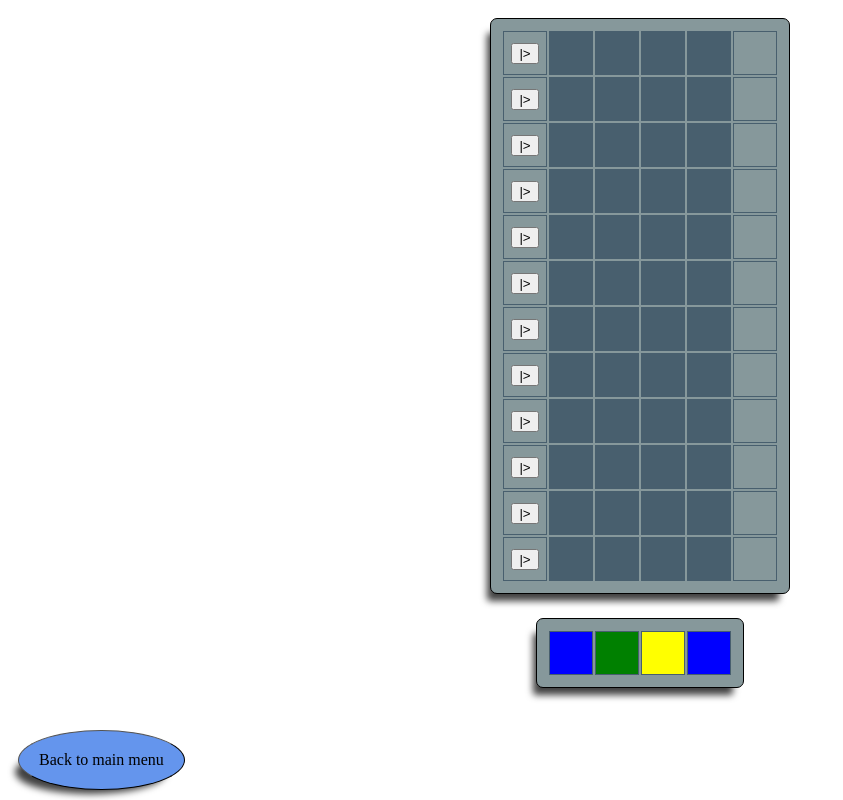
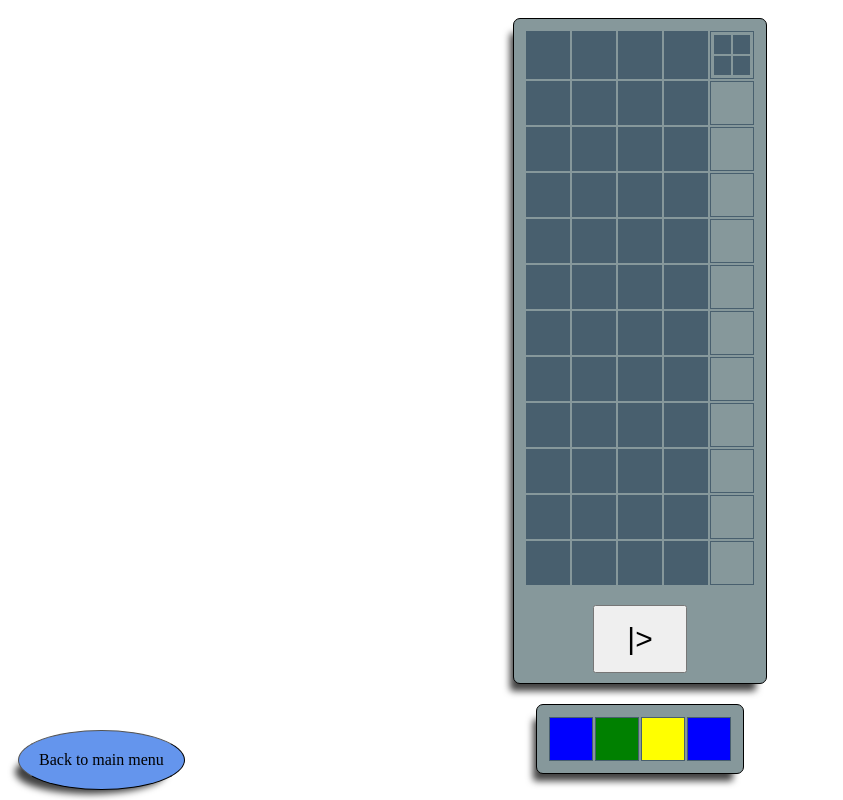
Before and after one commit to esztermazi/gitEgylet, a Flask app: page /game in a window 1280 px wide. Shown: the whole page, without its empty margins (0-843 px from the left). Run offline with Flask 2, Linux system fonts and the light colour scheme.

Commit message:
Implement guessing with key pags on first row

```diff
--- a/static/css/style.css
+++ b/static/css/style.css
@@ -152,6 +152,34 @@ td {
 }
 
 
+.opinion {
+    width: 15px;
+    height: 15px;
+}
+
+
+.empty-opinion{
+    background-color: #485F6E;
+}
+
+
+.white-opinion{
+    background-color: white;
+}
+
+
+.black-opinion{
+    background-color: black;
+}
+
+
+button{
+    text-align: center;
+    padding: 15px 32px;
+    font-size: 30px;
+}
+
+
 footer {
     position:absolute;
     bottom:0;
--- a/static/js/main.js
+++ b/static/js/main.js
@@ -1,14 +1,46 @@
 function generateGoal(){
-    let goalCells = document.getElementsByClassName('goal-cell')
-    let colours = ["red", "blue", "yellow", "orange", "green", "violet"]
-    for (goalCell of goalCells) {
-        goalCell.classList.add(colours[Math.floor(Math.random() * 6)]);
+    let goalCells = document.getElementsByClassName('goal-cell');
+    let colours = ["red", "blue", "yellow", "orange", "green", "violet"];
+    for (goalCell of goalCells){
+        let randomColour = colours[Math.floor(Math.random() * 6)];
+        goalCell.classList.add(randomColour);
+        goalCell.dataset.goalValue=randomColour;
     }
 }
 
 
 function guessRow(event) {
-    console.log("play pressed");
+    let guessGoals = document.getElementsByClassName('goal-cell');
+    let guessRows = document.getElementsByClassName('guess-row');
+    let guessOpinions = document.getElementsByClassName('opinion');
+    for (guessRow of guessRows){
+        let guessCells = guessRow.getElementsByClassName('guess-cell');
+        for (let index=0; index < guessCells.length;index++) {
+            let currentColour = guessCells[index].dataset.colourValue;
+            let goalColour = guessGoals[index].dataset.goalValue;
+            let currentOpinion = guessOpinions[index];
+            if(currentColour === goalColour){
+                currentOpinion.classList.remove("empty-opinion");
+                currentOpinion.classList.add("black-opinion");
+                guessGoals[parseInt(index)].classList.add("used");
+            }
+        }
+        for (let index=0; index < guessCells.length;index++){
+            let currentColour = guessCells[index].dataset.colourValue;
+            let currentOpinion = guessOpinions[index];
+            if(!currentOpinion.classList.contains("black-opinion")) {
+                for (let goal_index=0; goal_index < guessGoals.length;goal_index++){
+                    if (!guessGoals[goal_index].classList.contains("used")) {
+                        if(currentColour === guessGoals[goal_index].goalValue){
+                            currentOpinion.classList.remove("empty-opinion");
+                            currentOpinion.classList.add("white-opinion");
+                            guessGoals[goal_index].classList.add("used");
+                        }
+                    }
+                }
+            }
+        }
+    }
 }
 
 
@@ -17,15 +49,19 @@ function chooseColour(event) {
     if (event.target.classList.contains("empty")){
         event.target.classList.remove("empty");
         event.target.classList.add("red");
+        event.target.dataset.colourValue="red";
+
     } else {
         for(let index = 0; index<colours.length;index++){
             if(event.target.classList.contains("violet")){
                 event.target.classList.remove("violet");
                 event.target.classList.add("red");
+                event.target.dataset.colourValue="red";
             } else {
                 if(event.target.classList.contains(colours[index])){
                     event.target.classList.remove(colours[index]);
                     event.target.classList.add(colours[index+1]);
+                    event.target.dataset.colourValue=colours[index+1];
                     break;
                 }
             }
@@ -34,11 +70,9 @@ function chooseColour(event) {
 }
 
 
-function addEventLinstenerToPlayBtn(){
-    let playBtns = document.getElementsByClassName('play-button');
-    for (playBtn of playBtns) {
-        playBtn.addEventListener('click', guessRow);
-    }
+function addEventListenerToPlayBtn(){
+    let playBtn = document.querySelector('button');
+    playBtn.addEventListener('click', guessRow);
 }
 
 
@@ -52,7 +86,7 @@ function addEventListenerToGuestCells() {
 
 function main() {
     generateGoal();
-    addEventLinstenerToPlayBtn();
+    addEventListenerToPlayBtn();
     addEventListenerToGuestCells();
 }
 main();
--- a/templates/game.html
+++ b/templates/game.html
@@ -8,98 +8,99 @@
 
 
 {% block content %}
-<table class="container" id="player_board">
+<div class = "container">
+    <table id="player_board">
         <tbody>
+            <tr class="guess-row" data-row-value="0">
+                <td class="empty guess-cell" data-colour-value="empty" data-col-value="0"></td>
+                <td class="empty guess-cell" data-colour-value="empty" data-col-value="1"></td>
+                <td class="empty guess-cell" data-colour-value="empty" data-col-value="2"></td>
+                <td class="empty guess-cell" data-colour-value="empty" data-col-value="3"></td>
+                <td class="results">
+                    <table>
                         <tr>
-            <td class="play-button"><button>|></button></td>
+                            <td class="empty-opinion opinion " data-col-value="0"></td>
+                            <td class="empty-opinion opinion" data-col-value="1"></td>
+                        </tr>
+                        <tr>
+                            <td class="empty-opinion opinion" data-col-value="2"></td>
+                            <td class="empty-opinion opinion" data-col-value="3"></td>
+                        </tr>
+                    </table>
+                </td>
+
+            </tr>
+            <tr class="guess-row">
                 <td class="first-color empty guess-cell"></td>
                 <td class="second-color empty guess-cell"></td>
                 <td class="third-color empty guess-cell"></td>
                 <td class="fourth-color empty guess-cell"></td>
                 <td class="results"></td>
             </tr>
-        <tr>
-            <td class="play-button"><button>|></button></td>
+            <tr class="guess-row">
                 <td class="first-color empty guess-cell"></td>
                 <td class="second-color empty guess-cell"></td>
                 <td class="third-color empty guess-cell"></td>
                 <td class="fourth-color empty guess-cell"></td>
                 <td class="results"></td>
             </tr>
-        <tr>
-            <td class="play-button"><button>|></button></td>
+            <tr class="guess-row">
                 <td class="first-color empty guess-cell"></td>
                 <td class="second-color empty guess-cell"></td>
                 <td class="third-color empty guess-cell"></td>
                 <td class="fourth-color empty guess-cell"></td>
                 <td class="results"></td>
             </tr>
-        <tr>
-            <td class="play-button"><button>|></button></td>
+            <tr class="guess-row">
                 <td class="first-color empty guess-cell"></td>
                 <td class="second-color empty guess-cell"></td>
                 <td class="third-color empty guess-cell"></td>
                 <td class="fourth-color empty guess-cell"></td>
                 <td class="results"></td>
             </tr>
-        <tr>
-            <td class="play-button"><button>|></button></td>
+            <tr class="guess-row">
                 <td class="first-color empty guess-cell"></td>
                 <td class="second-color empty guess-cell"></td>
                 <td class="third-color empty guess-cell"></td>
                 <td class="fourth-color empty guess-cell"></td>
                 <td class="results"></td>
             </tr>
-        <tr>
-            <td class="play-button"><button>|></button></td>
+            <tr class="guess-row">
                 <td class="first-color empty guess-cell"></td>
                 <td class="second-color empty guess-cell"></td>
                 <td class="third-color empty guess-cell"></td>
                 <td class="fourth-color empty guess-cell"></td>
                 <td class="results"></td>
             </tr>
-        <tr>
-            <td class="play-button"><button>|></button></td>
+            <tr class="guess-row">
                 <td class="first-color empty guess-cell"></td>
                 <td class="second-color empty guess-cell"></td>
                 <td class="third-color empty guess-cell"></td>
                 <td class="fourth-color empty guess-cell"></td>
                 <td class="results"></td>
             </tr>
-        <tr>
-            <td class="play-button"><button>|></button></td>
+            <tr class="guess-row">
                 <td class="first-color empty guess-cell"></td>
                 <td class="second-color empty guess-cell"></td>
                 <td class="third-color empty guess-cell"></td>
                 <td class="fourth-color empty guess-cell"></td>
                 <td class="results"></td>
             </tr>
-        <tr>
-            <td class="play-button"><button>|></button></td>
+            <tr class="guess-row">
                 <td class="first-color empty guess-cell"></td>
                 <td class="second-color empty guess-cell"></td>
                 <td class="third-color empty guess-cell"></td>
                 <td class="fourth-color empty guess-cell"></td>
                 <td class="results"></td>
             </tr>
-        <tr>
-            <td class="play-button"><button>|></button></td>
+            <tr class="guess-row">
                 <td class="first-color empty guess-cell"></td>
                 <td class="second-color empty guess-cell"></td>
                 <td class="third-color empty guess-cell"></td>
                 <td class="fourth-color empty guess-cell"></td>
                 <td class="results"></td>
             </tr>
-        <tr>
-            <td class="play-button"><button>|></button></td>
-            <td class="first-color empty guess-cell"></td>
-            <td class="second-color empty guess-cell"></td>
-            <td class="third-color empty guess-cell"></td>
-            <td class="fourth-color empty guess-cell"></td>
-            <td class="results"></td>
-        </tr>
-        <tr>
-            <td class="play-button"><button>|></button></td>
+            <tr class="guess-row">
                 <td class="first-color empty guess-cell"></td>
                 <td class="second-color empty guess-cell"></td>
                 <td class="third-color empty guess-cell"></td>
@@ -107,14 +108,18 @@
                 <td class="results"></td>
             </tr>
         </tbody>
-</table><br>
+    </table>
+    <br>
+    <button>|></button>
+</div>
+<br>
 
 <table class="container">
     <tr>
-        <td class="first-color goal-cell"></td>
-        <td class="second-color goal-cell"></td>
-        <td class="third-color goal-cell"></td>
-        <td class="fourth-color goal-cell"></td>
+        <td class="goal-cell" data-goal-value="empty" data-col-value="0"></td>
+        <td class="goal-cell" data-goal-value="empty" data-col-value="1"></td>
+        <td class="goal-cell" data-goal-value="empty" data-col-value="2"></td>
+        <td class="goal-cell" data-goal-value="empty" data-col-value="3"></td>
     </tr>
 </table>
 {% endblock %}
```
Lines whose indentation alone changed are shown as unchanged.
